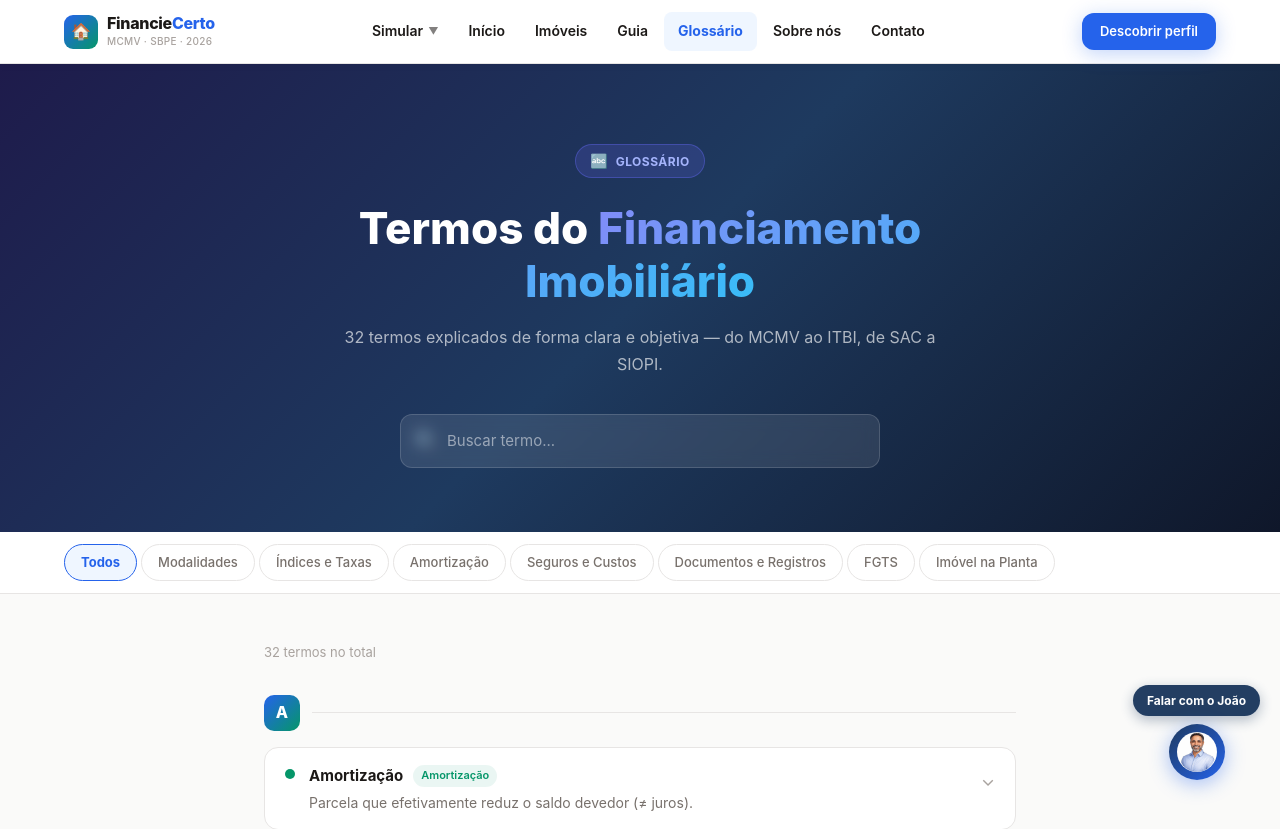
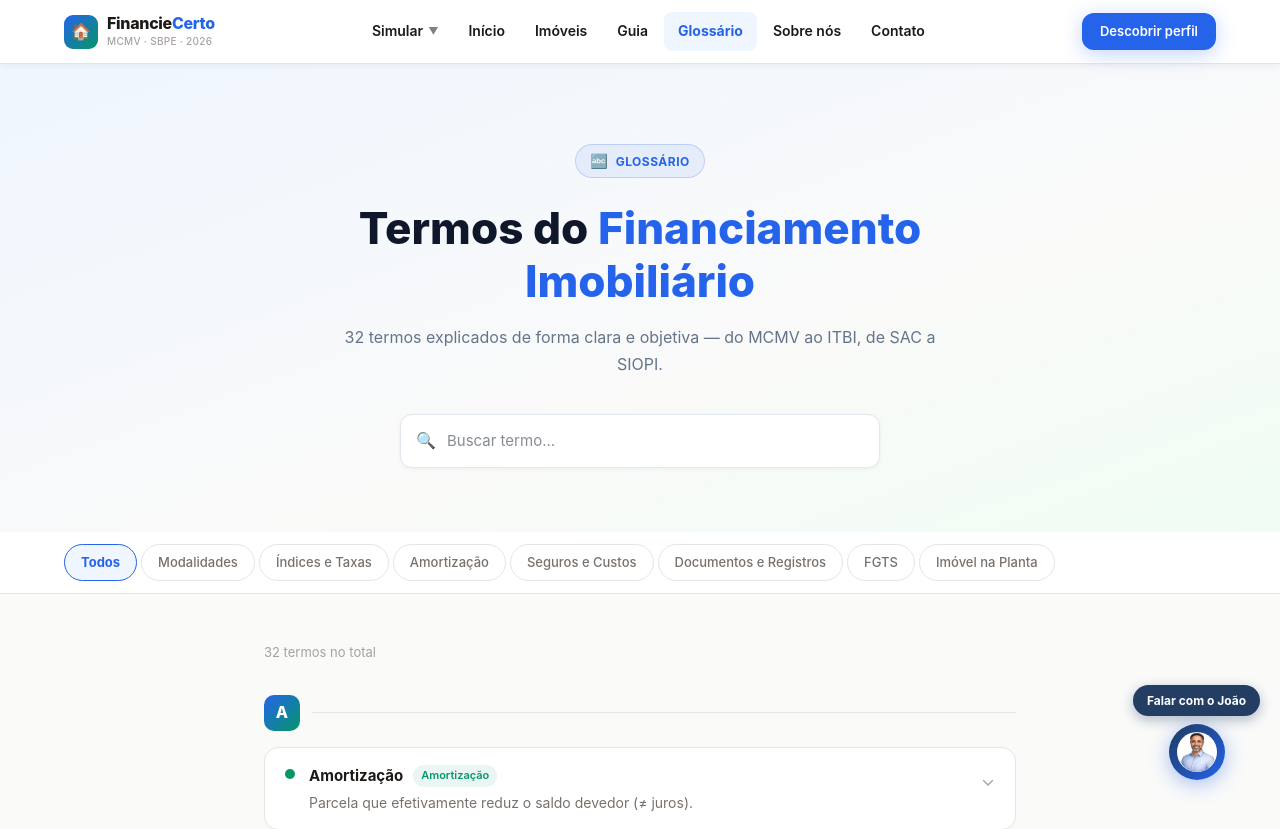
Before and after one commit to lucianomartim30-hue/financiecerto-next, a Next.js app: page /glossario in a window 1280 px wide. Shown: the top 829 px of the page. Built offline with nearby package versions, Linux system fonts and the light colour scheme.

Commit message:
fix: padronizar hero de Glossário e Sobre com gradiente claro da Home

```diff
--- a/app/glossario/page.tsx
+++ b/app/glossario/page.tsx
@@ -282,31 +282,31 @@ export default function GlossarioPage() {
 
       {/* ── Hero ───────────────────────────────────────────────────── */}
       <section style={{
-        background: 'linear-gradient(135deg, #1e1b4b 0%, #1e3a5f 50%, #0f172a 100%)',
+        background: 'linear-gradient(160deg, #eff6ff 0%, #fafaf9 60%, #f0fdf4 100%)',
         padding: '80px 24px 64px',
         textAlign: 'center',
       }}>
         <div className="container" style={{ maxWidth: '680px' }}>
           <div style={{
             display: 'inline-flex', alignItems: 'center', gap: '8px',
-            background: 'rgba(99,102,241,.2)',
-            border: '1px solid rgba(99,102,241,.4)',
+            background: 'rgba(37,99,235,.08)',
+            border: '1px solid rgba(37,99,235,.2)',
             borderRadius: '99px', padding: '5px 14px',
             marginBottom: '24px',
           }}>
             <span style={{ fontSize: '14px' }}>🔤</span>
-            <span style={{ fontSize: '12px', fontWeight: '700', color: '#a5b4fc', letterSpacing: '0.5px', textTransform: 'uppercase' }}>
+            <span style={{ fontSize: '12px', fontWeight: '700', color: '#2563eb', letterSpacing: '0.5px', textTransform: 'uppercase' }}>
               Glossário
             </span>
           </div>
 
-          <h1 style={{ fontSize: 'clamp(28px, 5vw, 44px)', fontWeight: '800', color: '#fff', lineHeight: 1.2, marginBottom: '16px' }}>
+          <h1 style={{ fontSize: 'clamp(28px, 5vw, 44px)', fontWeight: '800', color: '#0f172a', lineHeight: 1.2, marginBottom: '16px' }}>
             Termos do{' '}
-            <span style={{ background: 'linear-gradient(135deg, #818cf8, #38bdf8)', WebkitBackgroundClip: 'text', WebkitTextFillColor: 'transparent' }}>
+            <span style={{ color: '#2563eb' }}>
               Financiamento Imobiliário
             </span>
           </h1>
-          <p style={{ fontSize: '16px', color: 'rgba(255,255,255,.65)', lineHeight: 1.7, marginBottom: '36px' }}>
+          <p style={{ fontSize: '16px', color: '#64748b', lineHeight: 1.7, marginBottom: '36px' }}>
             {TERMS.length} termos explicados de forma clara e objetiva — do MCMV ao ITBI, de SAC a SIOPI.
           </p>
 
@@ -324,14 +324,14 @@ export default function GlossarioPage() {
               style={{
                 width: '100%',
                 padding: '14px 16px 14px 46px',
-                border: '1.5px solid rgba(255,255,255,.15)',
+                border: '1.5px solid #e2e8f0',
                 borderRadius: '12px',
-                background: 'rgba(255,255,255,.1)',
-                color: '#fff',
+                background: '#fff',
+                color: '#0f172a',
                 fontSize: '15px',
                 outline: 'none',
-                backdropFilter: 'blur(8px)',
                 boxSizing: 'border-box',
+                boxShadow: '0 1px 4px rgba(0,0,0,.06)',
               }}
             />
           </div>
--- a/app/sobre/page.tsx
+++ b/app/sobre/page.tsx
@@ -12,20 +12,20 @@ export default function SobrePage() {
 
       {/* ── SEÇÃO 1 — HERO ─────────────────────────────────────────────────── */}
       <section style={{
-        background: 'linear-gradient(135deg, #0f172a 0%, #1e3a5f 60%, #1d4ed8 100%)',
+        background: 'linear-gradient(160deg, #eff6ff 0%, #fafaf9 60%, #f0fdf4 100%)',
         padding: '80px 24px 72px',
         textAlign: 'center',
       }}>
         <div style={{ maxWidth: 760, margin: '0 auto' }}>
           <div style={{
             display: 'inline-block',
-            background: 'rgba(255,255,255,0.1)',
-            border: '1px solid rgba(255,255,255,0.2)',
+            background: 'rgba(37,99,235,.08)',
+            border: '1px solid rgba(37,99,235,.2)',
             borderRadius: 999,
             padding: '6px 18px',
             fontSize: 12,
             fontWeight: 700,
-            color: '#93c5fd',
+            color: '#2563eb',
             letterSpacing: '1px',
             textTransform: 'uppercase',
             marginBottom: 28,
@@ -36,17 +36,17 @@ export default function SobrePage() {
           <h1 style={{
             fontSize: 'clamp(26px, 5vw, 44px)',
             fontWeight: 900,
-            color: '#fff',
+            color: '#0f172a',
             lineHeight: 1.15,
             marginBottom: 24,
           }}>
             O mercado imobiliário tem muitos portais.<br />
-            <span style={{ color: '#60a5fa' }}>Nenhum deles começa pela sua realidade financeira.</span>
+            <span style={{ color: '#2563eb' }}>Nenhum deles começa pela sua realidade financeira.</span>
           </h1>
 
           <p style={{
             fontSize: 'clamp(15px, 2vw, 18px)',
-            color: '#cbd5e1',
+            color: '#475569',
             lineHeight: 1.8,
             maxWidth: 600,
             margin: '0 auto 40px',
@@ -60,15 +60,14 @@ export default function SobrePage() {
               background: '#2563eb', color: '#fff',
               borderRadius: 12, padding: '14px 28px',
               fontSize: 15, fontWeight: 700, textDecoration: 'none',
-              border: '2px solid #3b82f6',
             }}>
               Descobrir meu perfil →
             </Link>
             <Link href="/imoveis" style={{
-              background: 'rgba(255,255,255,0.08)', color: '#fff',
+              background: '#fff', color: '#0f172a',
               borderRadius: 12, padding: '14px 28px',
               fontSize: 15, fontWeight: 700, textDecoration: 'none',
-              border: '2px solid rgba(255,255,255,0.2)',
+              border: '1.5px solid #e2e8f0',
             }}>
               Explorar imóveis →
             </Link>
```
